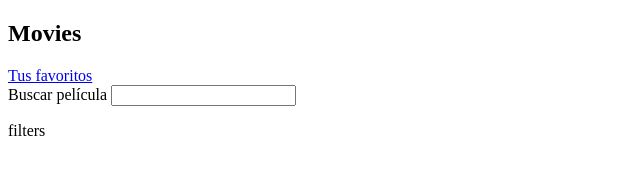
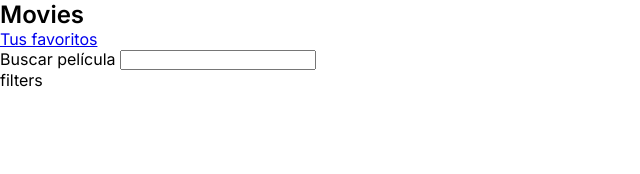
Before and after one commit to Jozdlm/Learning-JavaScript, a plain HTML site: page index.html in a window 1280 px wide. Shown: the whole page, without its empty margins (0-640 px from the left). Drawn offline with Linux system fonts and the light colour scheme; no server answers.

Commit message:
Añade los estilos principales del proyecto

```diff
--- a/index.html
+++ b/index.html
@@ -4,6 +4,8 @@
     <meta charset="UTF-8" />
     <meta name="viewport" content="width=device-width, initial-scale=1.0" />
     <title>Movies JS</title>
+
+    <link rel="stylesheet" href="src/styles/main.css">
   </head>
   <body>
     <header>
--- /dev/null
+++ b/src/styles/main.css
@@ -0,0 +1,17 @@
+/* Import the mainly font of the project */
+@import url("https://fonts.googleapis.com/css2?family=Inter:wght@400;500;600&display=swap");
+
+* {
+  box-sizing: border-box;
+  margin: 0;
+  padding: 0;
+  font-family: "Inter", sans-serif;
+}
+
+body {
+  font-size: 1rem;
+}
+
+img {
+  display: block;
+}
```
